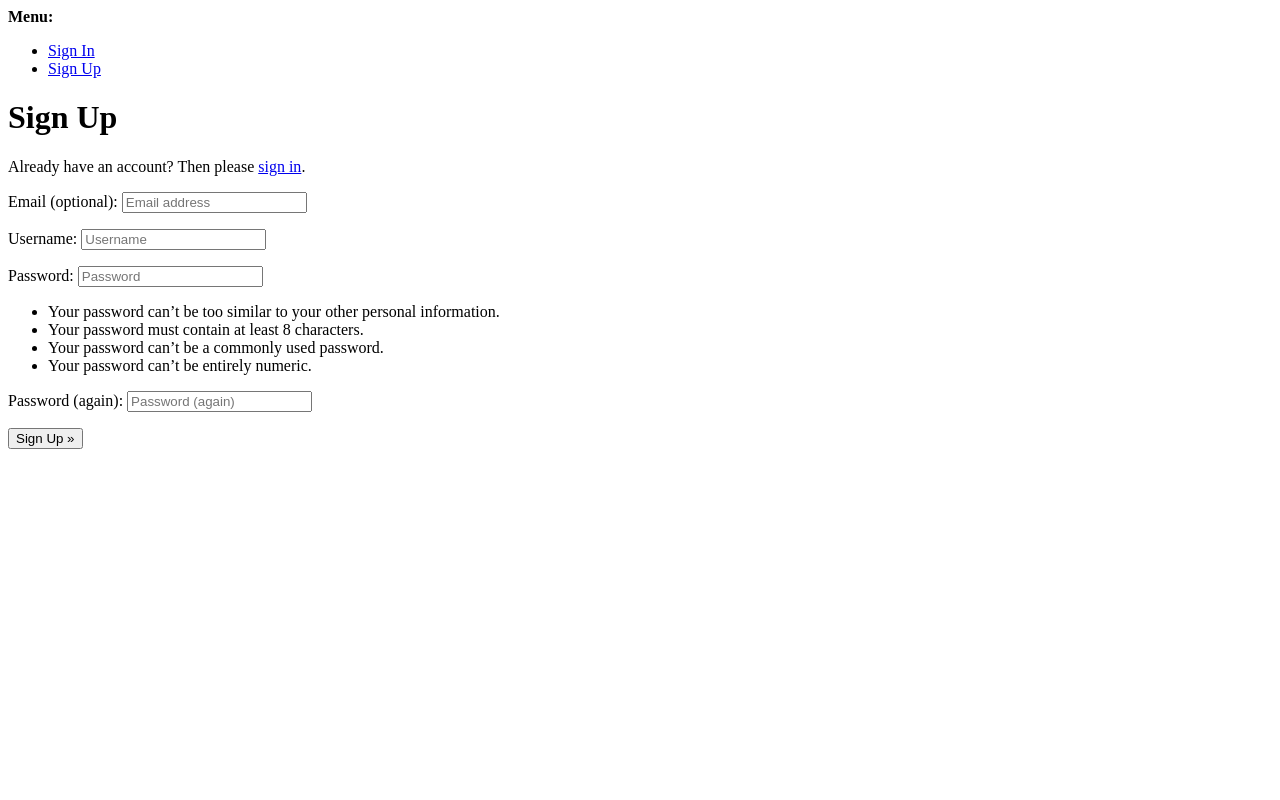
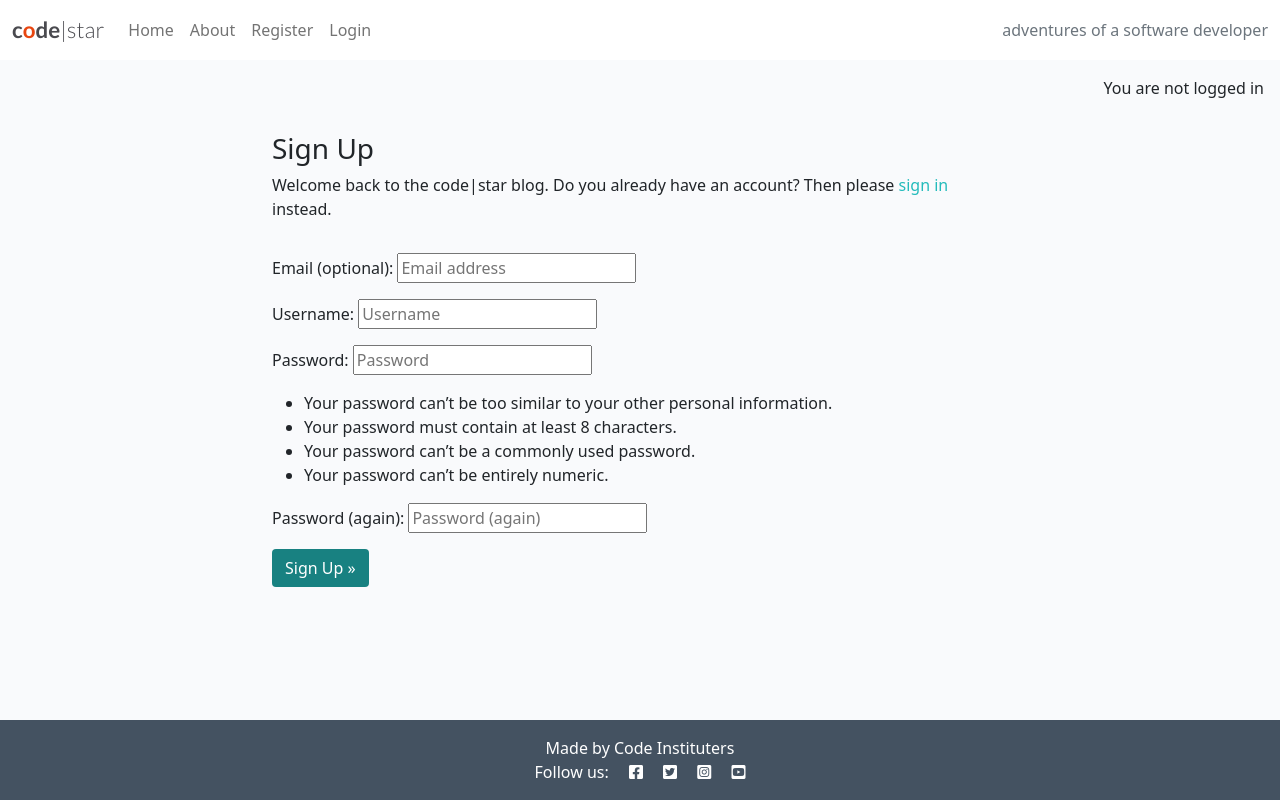
Before and after one commit to xnaavii/django-ci-blog, a Django app: page /accounts/signup/ in a window 1280 px wide. Run offline with Django 5.2, Linux system fonts and the light colour scheme.

Commit message:
style sign up page

```diff
--- a/templates/account/signup.html
+++ b/templates/account/signup.html
@@ -1,21 +1,40 @@
-{% extends "account/base.html" %}
+{% extends "base.html" %}
 
 {% load i18n %}
 
 {% block head_title %}{% trans "Signup" %}{% endblock head_title %}
 
 {% block content %}
-<h1>{% trans "Sign Up" %}</h1>
 
-<p>{% blocktrans %}Already have an account? Then please <a href="{{ login_url }}">sign in</a>.{% endblocktrans %}</p>
+<div class="container">
+  <div class="row">
+    <div class="col-md-8 mt-3 offset-md-2">
+      <h3>{% trans "Sign Up" %}</h3>
 
-<form class="signup" id="signup_form" method="post" action="{% url 'account_signup' %}">
-  {% csrf_token %}
-  {{ form.as_p }}
-  {% if redirect_field_value %}
-  <input type="hidden" name="{{ redirect_field_name }}" value="{{ redirect_field_value }}" />
-  {% endif %}
-  <button type="submit">{% trans "Sign Up" %} &raquo;</button>
-</form>
+      <p>{% blocktrans %}
+        Welcome back to the code|star blog.
+        Do you already have an account? Then please
+        <a class="link" href="{{ login_url }}">sign in</a>
+        instead.
+      {% endblocktrans %}</p>
+    </div>
+  </div>
+  <div class="row">
+    <div class="col-md-8 mt-3 offset-md-2">
+      <form class="signup" id="signup_form" method="post"
+        action="{% url 'account_signup' %}">
+        {% csrf_token %}
+        {{ form.as_p }}
+        {% if redirect_field_value %}
+        <input type="hidden" name="{{ redirect_field_name }}"
+          value="{{ redirect_field_value }}" />
+        {% endif %}
+        <button class="btn btn-signup right" type="submit">
+          {% trans "Sign Up" %} &raquo;</button>
+      </form>
+    </div>
+  </div>
+</div>
 
-{% endblock content %}
+
+{% endblock %}
--- a/templates/base.html
+++ b/templates/base.html
@@ -60,6 +60,11 @@
     </nav>
 
     <main class="flex-shrink-0 main-bg">
+      {% if user.is_authenticated %}
+      <p class="text-end m-3">You are logged in as {{ user }}</p>
+      {% else %}
+      <p class="text-end m-3">You are not logged in</p>
+      {% endif %}
       {% block content %}
         <!-- Content Goes here -->
       {% endblock %}
```
